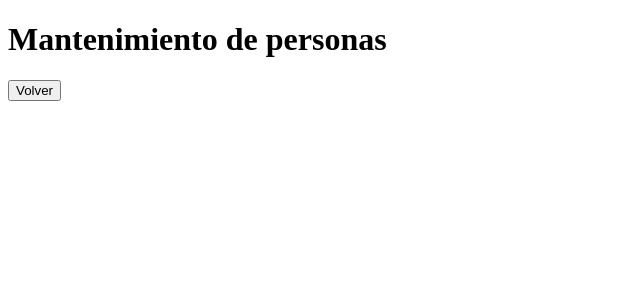
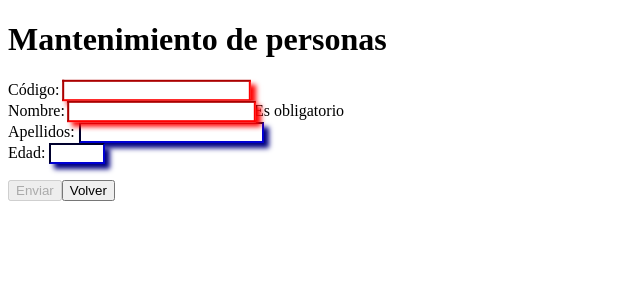
Before and after one commit to fowellsoft-learning/CursoAngular2, an Angular app: page / in a window 1280 px wide. Both pictures are taken after a click on the button "Añadir". Shown: the top 300 px of the page, without its empty margins (0-640 px from the left). Built offline with nearby package versions, Linux system fonts and the light colour scheme.

Commit message:
Validaciones personalizadas

```diff
--- a/src/app/app.module.ts
+++ b/src/app/app.module.ts
@@ -15,6 +15,8 @@ import { DemoComponent } from './demo/demo.component';
 import { CalculadoraComponent } from './calculadora/calculadora.component';
 import { PERSONAS_COMPONENT } from './personas/personas.component';
 import { PersonasViewModelService } from './personas/personas-view-model.service';
+import { VALIDACIONES_PERSONALIZADA } from './../my-core/directives/validaciones.directive';
+
 
 @NgModule({
   // En los declaration se añaden - componentes, pipes y directivas, lo que se usa en html
@@ -24,6 +26,7 @@ import { PersonasViewModelService } from './personas/personas-view-model.service
     DemoComponent,
     CalculadoraComponent,
     PERSONAS_COMPONENT,
+    VALIDACIONES_PERSONALIZADA
   ],
   imports: [ // Importa los modulos que usarua este módulo
     BrowserModule,
--- a/src/app/personas/personas-view-model.service.ts
+++ b/src/app/personas/personas-view-model.service.ts
@@ -84,7 +84,7 @@ export class PersonasViewModelService
     if (!window.confirm('¿Seguro?')) { return ;}
 
     const ind = this.listado.findIndex(elem => elem[this.PK] == id);
-    if (ind)
+    if (ind > -1)
     {
       this.listado.splice(ind, 1);
       this.list();
--- a/src/app/personas/template-form.component.html
+++ b/src/app/personas/template-form.component.html
@@ -1,3 +1,40 @@
+<form name="miForm" #miForm="ngForm" (ngSubmit)="VM.send()">
 <p>
-        <button (click)="VM.cancel()">Volver</button>
-    </p>
+    Código:
+    <ng-container *ngIf="VM.Modo === 'add'">
+        <input type="number" id="id" name="id"
+            [(ngModel)]="VM.Elemento.id" #id="ngModel"
+            required>
+        <span [hidden]="!id.hasError('required') || miForm.pristine">Es obligatorio</span>
+
+    </ng-container>
+    <ng-container *ngIf="VM.Modo !== 'add'">
+        {{VM.Elemento.id}}
+    </ng-container>
+    <br>
+    Nombre: <input type="text" id="nombre" name="nombre"
+        [(ngModel)]="VM.Elemento.nombre" #nombre="ngModel"
+        required minlength="2" maxlength="10">
+        <span [hidden]="!nombre.hasError('required')">Es obligatorio</span>
+        <span [hidden]="!nombre?.errors?.minlength && !nombre?.errors?.maxlength">
+            El nombre debe tener entre 2 y 10 letras</span>
+    <br>
+    Apellidos: <input type="text" id="apellidos" name="apellidos"
+    [(ngModel)]="VM.Elemento.apellidos" #apellidos="ngModel"
+        minlength="2" maxlength="10" upperCase>
+        <span [hidden]="!apellidos?.errors?.minlength && !apellidos?.errors?.maxlength">
+            El apellidos debe tener entre 2 y 10 letras</span>
+        <span [hidden]="!apellidos?.errors?.upperCase">
+                Tiene que ir en mayusculas.</span>
+    <br>
+    Edad: <input type="number" id="edad" name="edad"
+        [(ngModel)]="VM.Elemento.edad" #edad="ngModel"
+        min="18" max="67">
+        <span [hidden]="!edad?.errors?.min && !edad?.errors?.max">
+            La edad debe estar entre 18 y 67 años</span>
+</p>
+<p>
+    <input type="submit" value="Enviar" [disabled]="miForm.invalid">
+    <button (click)="VM.cancel()">Volver</button>
+</p>
+</form>
--- /dev/null
+++ b/src/my-core/directives/validaciones.directive.ts
@@ -0,0 +1,20 @@
+import { Directive } from '@angular/core';
+import { Validator, AbstractControl, NG_VALIDATORS } from '@angular/forms';
+
+@Directive({
+  selector: '[upperCase]',
+  providers: [{provide: NG_VALIDATORS, useExisting: UpperCaseValidatorDirective, multi: true}]
+})
+export class UpperCaseValidatorDirective implements Validator {
+  validate(control: AbstractControl): {[key: string]: any} {
+    const valor = control.value;
+    if (valor) {
+      return valor !== valor.toUpperCase() ? {'upperCase': {valor}} : null;
+    } else {
+      return null;
+    }
+  }
+}
+
+
+export const VALIDACIONES_PERSONALIZADA = [UpperCaseValidatorDirective];
```
Also changed, not shown: 1 other file (tests, documents, lock files or other folders).
